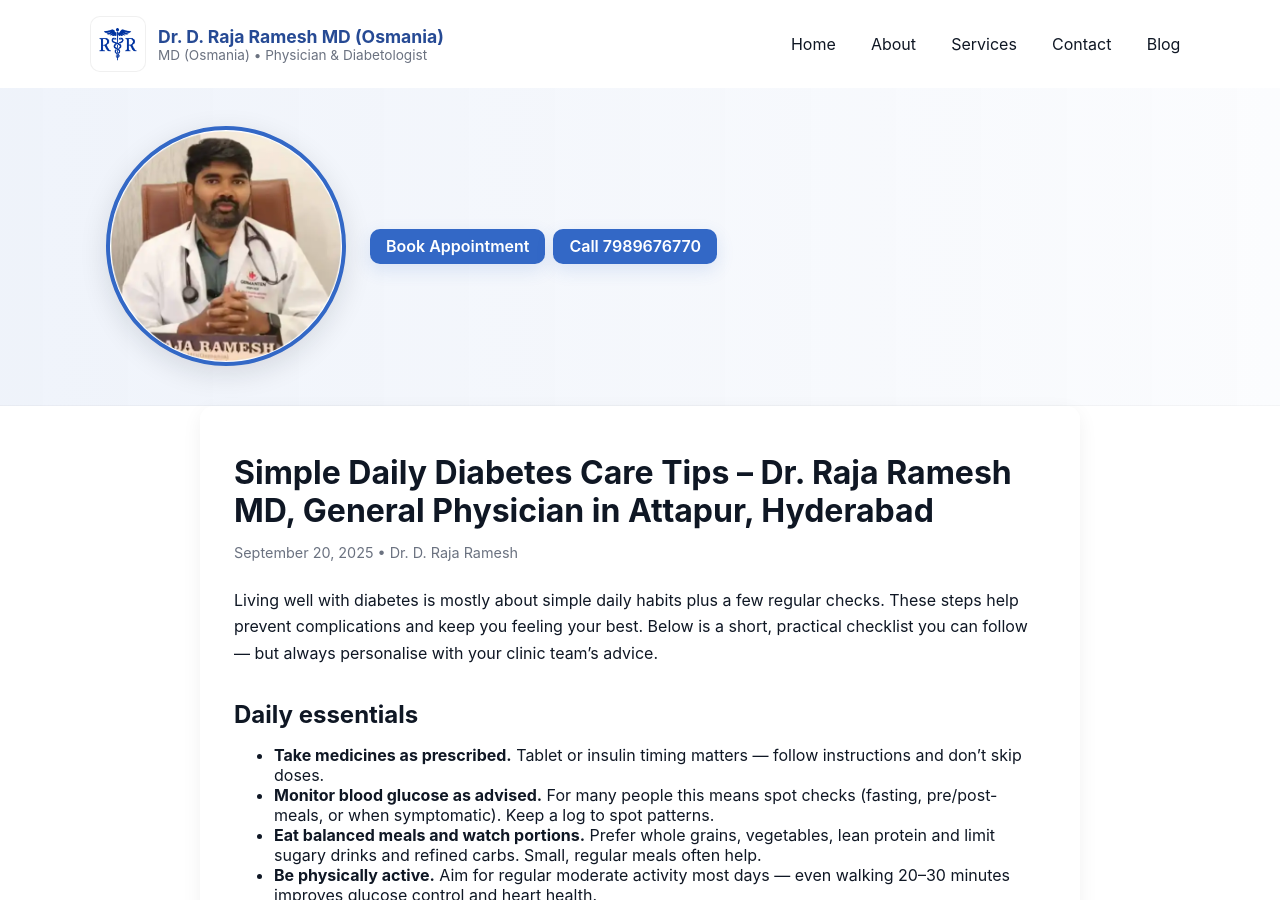
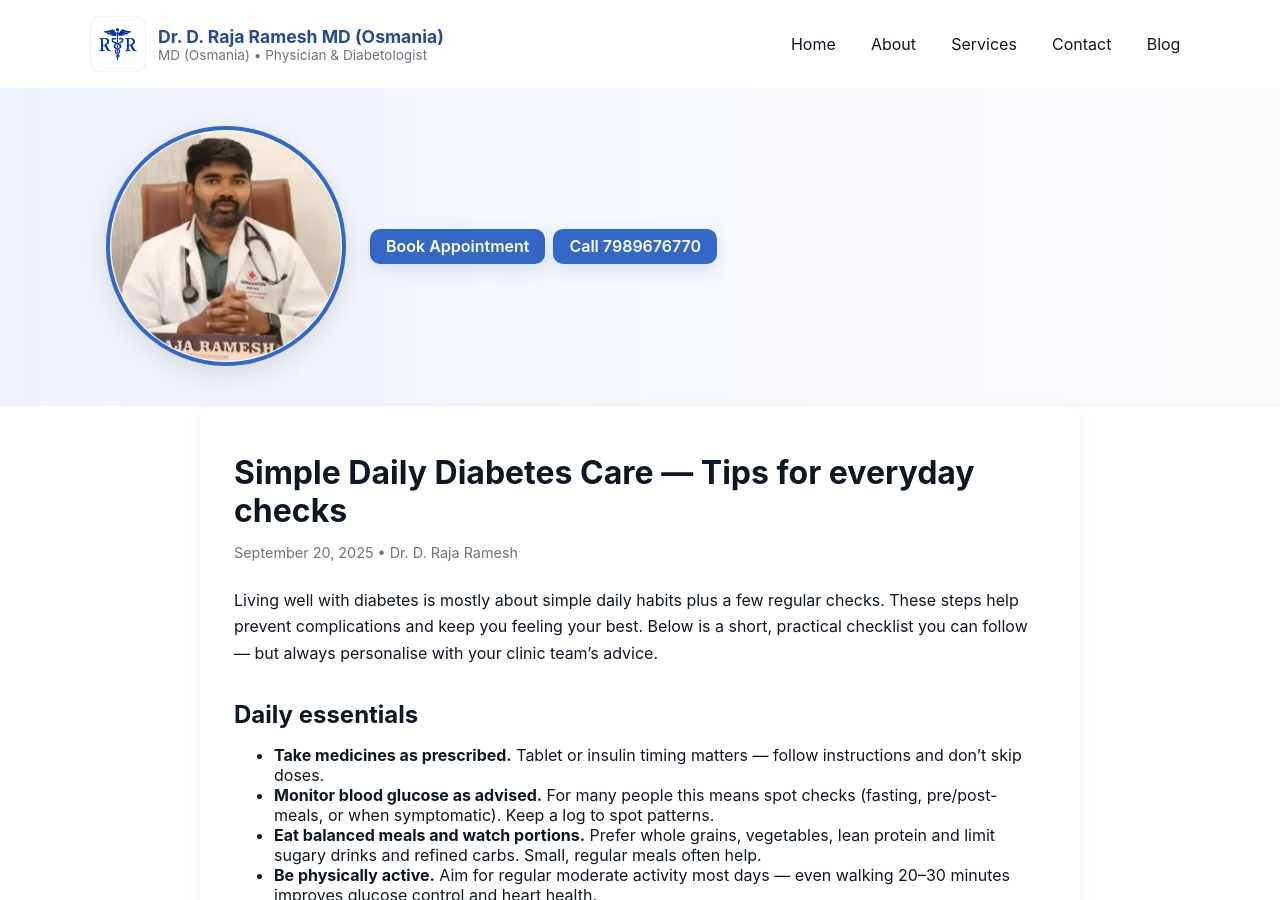
Before and after one commit to drrajarameshd/rr, a Jekyll site: the page built from _posts/2025-09-20-diabetes-care.md, in a window 1280 px wide and 900 px high. Built offline with Jekyll 4.4.1, drawn with Linux system fonts in a browser that asks for light colours.

Commit message:
Update 2025-09-20-diabetes-care.md

```diff
--- a/_posts/2025-09-20-diabetes-care.md
+++ b/_posts/2025-09-20-diabetes-care.md
@@ -1,6 +1,6 @@
 ---
 layout: post
-title: "Simple Daily Diabetes Care Tips – Dr. Raja Ramesh MD, General Physician in Attapur, Hyderabad"
+title: "Simple Daily Diabetes Care — Tips for everyday checks"
 date: 2025-09-20 09:00:00 +0530
 excerpt: "Simple daily diabetes care tips for patients in Attapur, Hyderabad — practical habits, easy monitoring advice and when to visit your doctor."
 tags: [diabetes, self-care, clinic]
```
